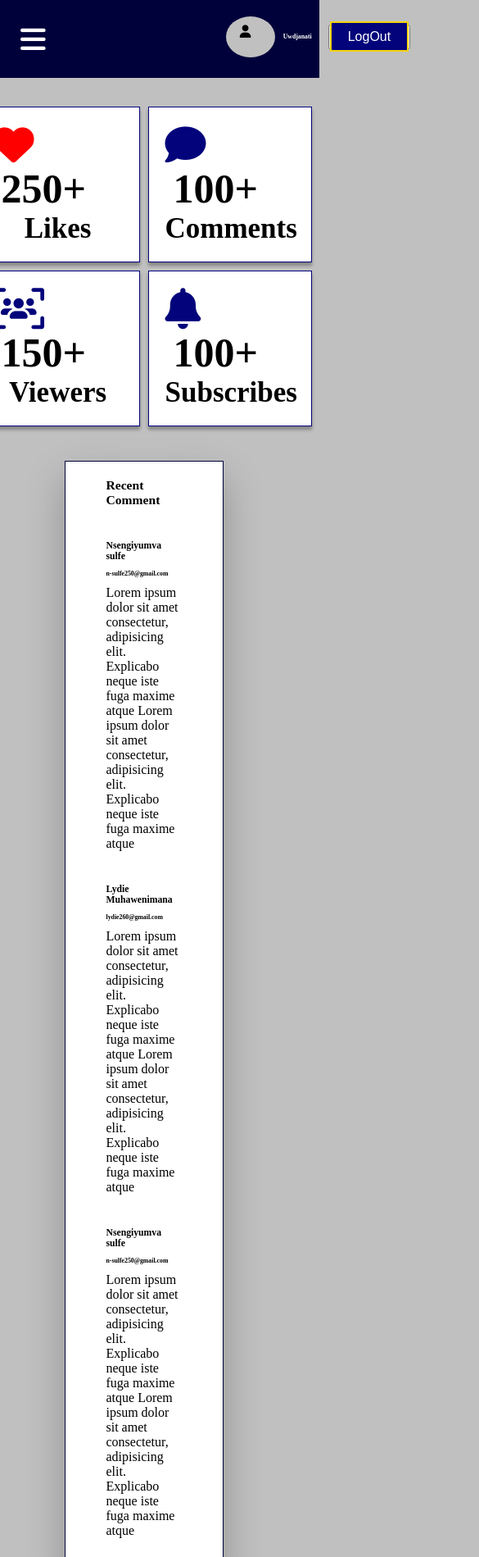
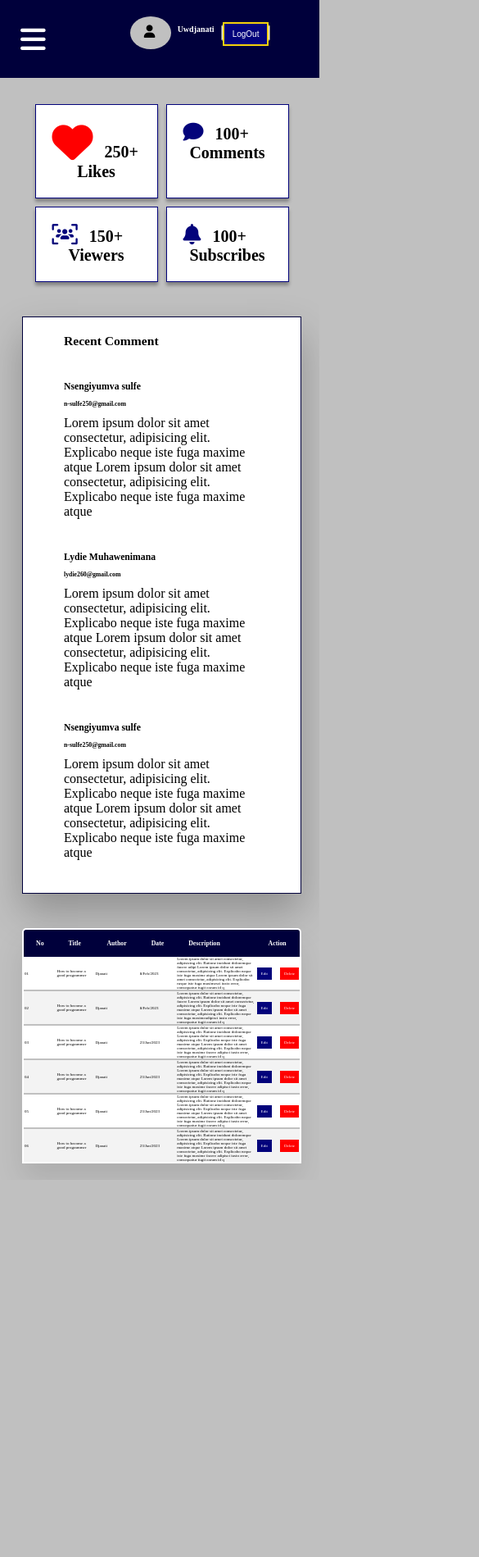
Before and after one commit to uwdjany/my-brand, a plain HTML site: page dashboard.html in a window 390 px wide. Shown: the top 1899 px of the page at 82% size, 585 px wide, since content can reach past the window. After the commit the page ends 1439 px from the top, so only its background shows below. Drawn offline with Linux system fonts and the light colour scheme.

Commit message:
Article table, edit aritcle page and manage user page responsiveness

```diff
--- a/css/dashStyle.css
+++ b/css/dashStyle.css
@@ -21,8 +21,12 @@ body {
   background: var(--text-secondary);
 }
 .dashboard-content {
-  width: 80%;
-  padding: 10px 0px;
+  width: 100%;
+}
+.admin-dashboard {
+  width: 100%;
+
+  padding: 30px 25px 80px 300px;
 }
 
 header .container {
@@ -56,9 +60,6 @@ button a {
   border: solid 2px var(--secondary);
 }
 .name {
-  /* position: relative;
-    top: 20px;
-    left: 65px; */
   padding: 10px 20px;
   font-size: 2vmin;
   color: var(--text-white);
@@ -74,7 +75,7 @@ button a {
   display: flex;
 }
 nav {
-  position: relative;
+  /* position: relative; */
   top: 0;
   bottom: 0;
   left: 0;
@@ -83,7 +84,7 @@ nav {
   overflow: hidden;
   box-shadow: 0 20px 35px rgba(0, 0, 0, 0.1);
   position: fixed;
-  z-index: 9;
+  /* z-index: 9; */
 }
 ul {
   padding: 95px 0px;
@@ -122,14 +123,13 @@ nav .icon {
 nav a:hover {
   background: var(--third);
 }
-.mobile-menu .icon{
-
+.mobile-menu .icon {
   color: var(--text-white);
   font-size: 35px;
   display: none;
   padding: 10px 25px;
 }
-.menu-nav{
+.menu-nav {
   display: flex;
 }
 
@@ -137,10 +137,10 @@ nav a:hover {
 
 .main {
   position: relative;
+
   padding: 20px;
   width: 100%;
   top: 100px;
-  left: 25%;
 }
 .content-main {
   display: flex;
@@ -181,6 +181,7 @@ nav a:hover {
 .comment-form {
   background: var(--text-white);
   width: 100%;
+
   padding: 20px 50px;
   border: 1px solid var(--primary);
   box-shadow: 0px 22px 44px rgba(0, 0, 0, 0.25);
@@ -211,12 +212,10 @@ nav a:hover {
   padding: 20px;
   width: 100%;
   top: 100px;
-  left: 20%;
 }
 table {
   /* width: 100%; */
-  position: relative;
-  left: 60px;
+
   background: var(--text-white);
   border: 2px solid var(--primary);
 
@@ -271,73 +270,274 @@ table td {
 }
 
 @media (max-width: 1297px) {
-    .container .wrap{
+  .container .wrap {
     left: 75%;
   }
-
-
-    @media(max-width: 1095px){
-        .container .wrap{
+}
+@media (max-width: 1095px) {
+  .container .wrap {
     left: 68%;
   }
+}
 
-    }
-    @media(max-width:995px){
-        .content-main{
+@media (max-width: 995px) {
+  .content-main {
     display: grid;
     grid-template-columns: auto auto;
     gap: 10px;
     justify-content: center;
-
   }
-        .comment-form{
-            width: 60%;
+  .comment-form {
+    width: 100%;
     margin: 2px auto;
-
   }
-        table{
-
+  table {
   }
-        .add-artcles{
-
+  .add-artcles {
   }
 }
-    @media(max-width: 820px){
-      .mobile-menu .icon{
+@media (max-width: 820px) {
+  .content-main {
+    display: grid;
+    grid-template-columns: auto auto auto;
+  }
+  .mobile-menu .icon {
     display: block;
   }
 
-        .container .wrap{
-            left: 50%;
-
-        }
-     .sider{
-      flex-direction: column;
-
-
-     }
-     .header .container{
-
-     }
-     nav{
-
-      z-index: 1;
-      left: -100%;
-
+  .container .wrap {
+    left: 55%;
   }
 
-    .active{
+  .header .container {
+  }
+  nav {
+    left: -100%;
+    z-index: 1;
+  }
+  .admin-dashboard {
+    width: 100%;
+    padding: 10px 10px 10px 10px;
+  }
+  .active {
     left: 0;
     transition: 0.9s ease-in-out;
-
   }
-    .dashboard-content{
-
-      width: 60%;
-    }
-    .comment-form{
+  .dashboard-content {
     width: 100%;
   }
-
+  .comment-form {
+    width: 100%;
+  }
+  table td {
+    padding: 0px 9px;
+  }
+  td p {
+    font-size: 10px;
   }
 }
+@media (min-width: 846px) {
+  td p {
+    font-size: 12px;
+  }
+  table td {
+    padding: 8px 10px;
+    font-size: 12px;
+  }
+}
+@media (min-width: 860px) {
+  td p {
+    font-size: 12px;
+  }
+  table td {
+    padding: 8px 9px;
+    font-size: 10px;
+  }
+}
+@media (max-width: 830px) {
+  td p {
+    font-size: 9px;
+  }
+  table td {
+    padding: 0px 1px;
+    font-size: 10px;
+  }
+}
+
+@media (max-width: 690px) {
+  .content-main {
+    display: grid;
+    grid-template-columns: auto auto;
+    gap: 10px;
+    justify-content: center;
+  }
+  .box {
+    width: 150px;
+  }
+  .box-span {
+    font-size: 20px;
+  }
+  .icon-box {
+    font-size: 25px;
+  }
+  .sub-tilte h4 {
+    font-size: 20px;
+  }
+}
+@media (max-width: 550px) {
+  .admin-dashboard {
+    width: 100%;
+    padding: 7px 2px 7px 7px;
+  }
+  .box {
+    width: 150px;
+  }
+  .box-span {
+    font-size: 20px;
+  }
+  .icon-box {
+    font-size: 25px;
+  }
+  .sub-tilte h4 {
+    font-size: 20px;
+  }
+}
+@media (max-width: 450px) {
+  .admin-dashboard {
+    width: 100%;
+    padding: 7px 2px 7px 7px;
+  }
+
+  .box {
+    width: 150px;
+  }
+  .box-span {
+    font-size: 20px;
+  }
+  .icon-box {
+    font-size: 25px;
+  }
+  .sub-tilte h4 {
+    font-size: 20px;
+  }
+}
+@media (max-width: 380px) {
+  .admin-dashboard {
+    width: 100%;
+    padding: 7px 17px 7px 7px;
+  }
+  .box {
+    width: 150px;
+  }
+  .box-span {
+    font-size: 20px;
+  }
+  .icon-box {
+    font-size: 25px;
+  }
+  .sub-tilte h4 {
+    font-size: 20px;
+  }
+}
+@media (max-width: 350px) {
+  .admin-dashboard {
+    width: 100%;
+    padding: 7px 17px;
+  }
+  .dashboard-content {
+    width: 100%;
+  }
+  .box {
+    width: 150px;
+  }
+  .box-span {
+    font-size: 20px;
+  }
+  .icon-box {
+    font-size: 25px;
+  }
+  .sub-tilte h4 {
+    font-size: 20px;
+  }
+}
+@media (max-width: 393px) {
+  .box {
+    width: 150px;
+  }
+  .box-span {
+    font-size: 20px;
+  }
+  .icon-box {
+    font-size: 25px;
+  }
+  .sub-tilte h4 {
+    font-size: 20px;
+  }
+}
+
+@media (max-width: 400px) {
+  .box {
+    width: 150px;
+  }
+  .box-span {
+    font-size: 20px;
+  }
+  .icon-box {
+    font-size: 25px;
+  }
+  .sub-tilte h4 {
+    font-size: 20px;
+  }
+}
+@media (max-width: 679px) {
+  .container .wrap {
+    left: 45%;
+  }
+  .container .btn-name {
+  }
+}
+@media (max-width: 375px) {
+  .container .wrap {
+    left: 45%;
+  }
+  .container .btn-name {
+  }
+}
+@media (max-width: 414px) {
+  .container .wrap {
+    left: 20%;
+  }
+  .container .btn-name {
+  }
+  .container .wrap {
+    width: 50px;
+    height: 40px;
+
+    /* left: 80%; */
+  }
+  button a {
+    font-size: 10px;
+    padding: 7px 10px;
+  }
+  .name {
+    font-size: 10px;
+    padding: 0px 8px;
+  }
+
+  td p {
+    font-size: 9px;
+  }
+  table td {
+    padding: 0px 1px;
+    font-size: 10px;
+  }
+}
+@media only screen and (max-width: 400px) and (min-width: 280px) {
+  td p {
+    font-size: 5px;
+  }
+  table td {
+    padding: 0px 1px;
+    font-size: 5px;
+  }
+}
--- a/css/query.css
+++ b/css/query.css
@@ -1,5 +1,4 @@
 @import url("https://fonts.googleapis.com/css2?family=Roboto:wght@400;500;700&display=swap");
-
 *,
 *::before,
 *::after {
--- a/css/signup.css
+++ b/css/signup.css
@@ -1,5 +1,4 @@
 @import url("https://fonts.googleapis.com/css2?family=Roboto:wght@400;500;700&display=swap");
-
 *,
 *::before,
 *::after {
@@ -20,7 +19,6 @@
 body {
   background: var(--primary);
 }
-
 body {
   background: var(--text-white);
 }
@@ -139,9 +137,7 @@ button[type="submit"] {
 input[type="submit"]:active {
   opacity: 0.9;
 }
-
 /* mobile device */
-
 @media (max-width: 375px) {
   .box {
     width: 300px;
--- a/css/style.css
+++ b/css/style.css
@@ -483,9 +483,7 @@ nav .mobile-menu {
 #prev-btn:focus {
   outline: none;
 }
-
 /* contact me page */
-
 .contact-section {
   background: var(--primary);
   width: 100%;
@@ -536,7 +534,6 @@ padding-bottom: 20px;
 }
 .box .inputBox {
   padding: 10px 0px;
-
 }
 .inputBox input {
   padding: 15px;
@@ -547,7 +544,6 @@ padding-bottom: 20px;
   outline: none;
   border: none;
 }
-
 .box .inputArea {
   padding: 15px;
   width: 80%;
@@ -844,7 +840,6 @@ Mobile device */
   nav .mobile-menu {
     display: block;
   }
-
   .nav-links .nav-list{
     position: fixed;
     flex-direction: column;
--- a/css/userStyle.css
+++ b/css/userStyle.css
@@ -51,3 +51,15 @@ thead {
   font-size: 2.5vmin;
   font-weight: bold;
 }
+@media only screen and (max-width: 900px) and (min-width: 280px)  {
+form{
+  width: 100%;
+}
+  thead {
+    font-size: 14px;
+  }
+  table th,
+table td {
+  padding: 12px 8px;
+}
+}
--- a/dashboard.html
+++ b/dashboard.html
@@ -38,22 +38,22 @@
         <nav>
 
             <ul>
-                <a href="#dash">
+                <a href="#dash"  onclick="toggle()">
                     <i class="fa-solid fa-house icon"></i><span class="link-items">Dashboard</span>
                 </a>
                 </li>
                 <li>
-                    <a href="addarticle.html">
+                    <a href="addarticle.html"  onclick="toggle()">
                         <i class="fa-sharp fa-solid fa-square-plus icon"></i><span class="link-items">Add article</span>
                     </a>
                 </li>
                 <li>
-                    <a href="#create">
+                    <a href="#create"  onclick="toggle()">
                         <i class="fa-solid fa-file icon"></i><span class="link-items">All aricles</span>
                     </a>
                 </li>
                 <li>
-                    <a href="query.html">
+                    <a href="query.html"  onclick="toggle()">
                         <i class="fa-solid fa-clipboard-question icon"></i><span class="link-items">Query</span>
                     </a>
                 </li>
@@ -63,7 +63,7 @@
                     </a>
                 </li>
                 <li>
-                    <a href="blog.html">
+                    <a href="blog.html"  onclick="toggle()">
                         <i class="fa-sharp fa-solid fa-blog icon"></i><span class="link-items">View Blog</span>
                     </a>
                 </li>
@@ -72,9 +72,9 @@
 
         </nav>
 
-    </div>
+
     <main class="dashboard-content">
-
+<div class="admin-dashboard">
 
         <section class="main" id="dash">
             <div class="content-main">
@@ -332,9 +332,10 @@
             </div>
 
         </section>
+        </div>
     </main>
 
-
+</div>
 <script src="./js/adminDashboard.js"></script>
 
 
--- a/js/adminDashboard.js
+++ b/js/adminDashboard.js
@@ -5,3 +5,8 @@ mobileNav.addEventListener("click", ()=>{
     list.classList.toggle("active");
 
 })
+toggle = () => {
+    mobileNav.classList.toggle("fa-times");
+    list.classList.toggle("active");
+
+  };
```
Also changed, not shown: blogContent.html (+2 -7 lines), css/addArticleStyle.css (+16 -0 lines), login.html (+1 -3 lines), manageUser.html (+0 -1 lines). Lines whose indentation alone changed are shown as unchanged.
